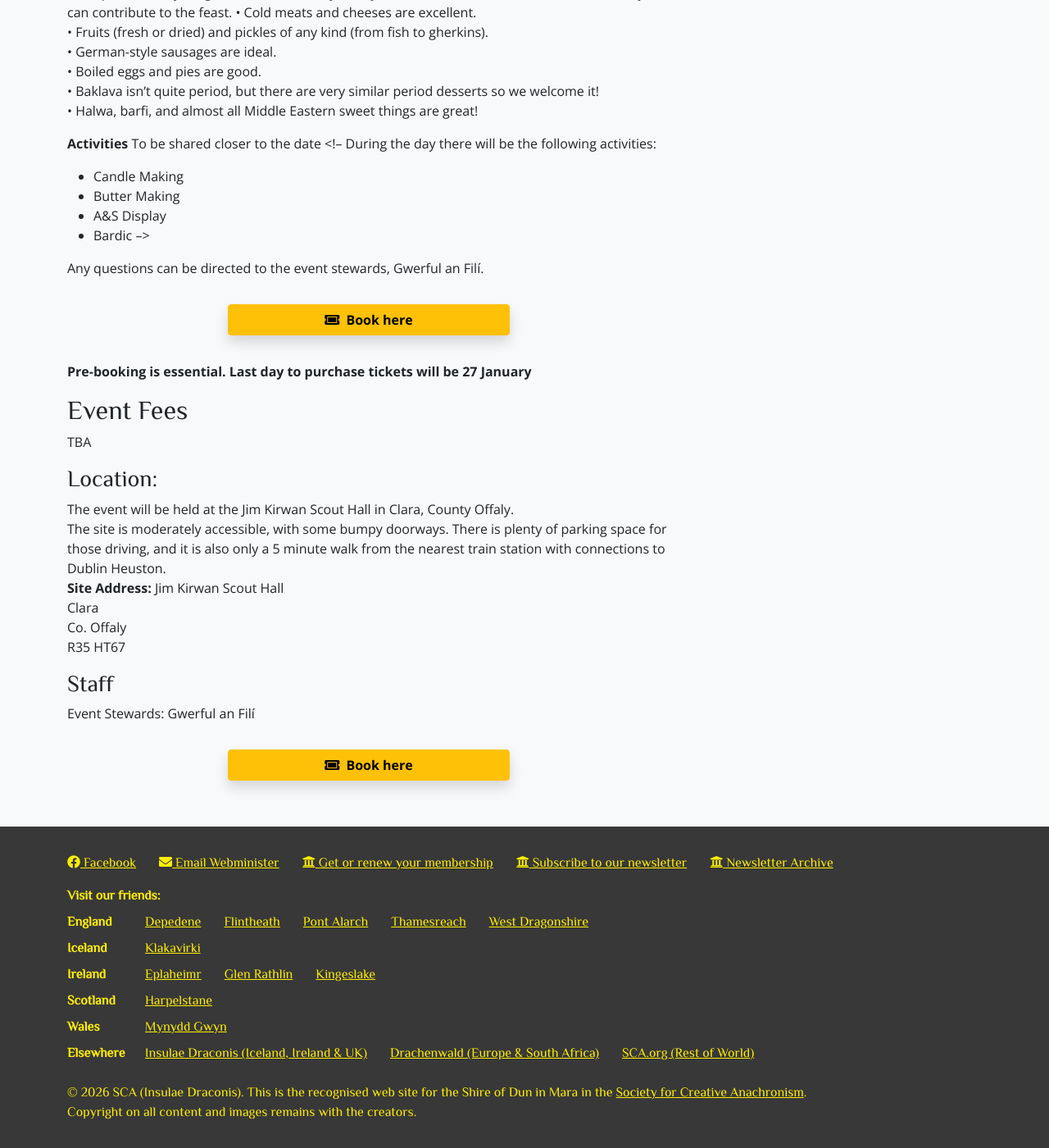
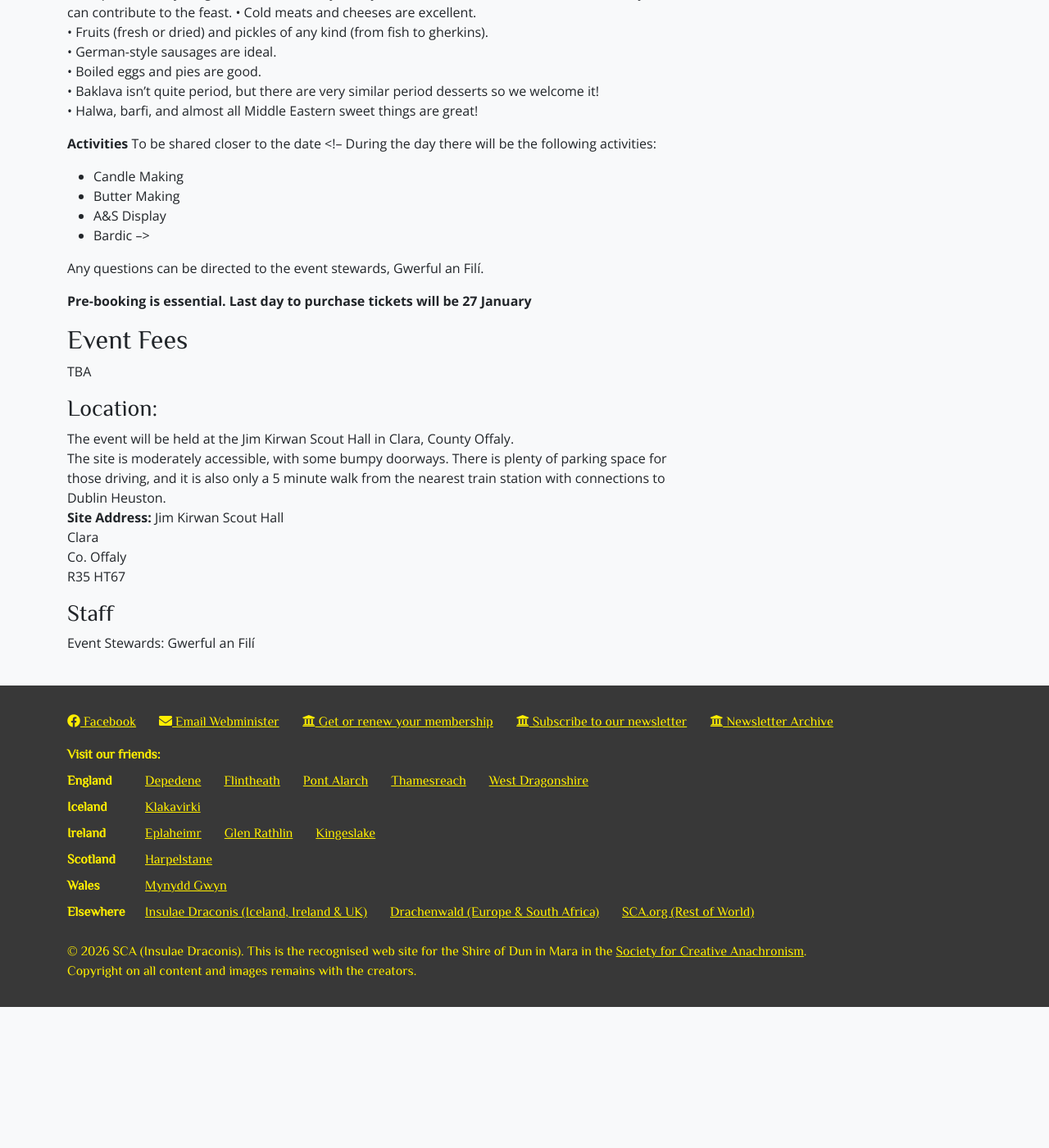
Before and after one commit to drachenwald/dun-in-mara, a Jekyll site: the page built from events/2027/imbolc/index.md, in a window 1280 px wide and 1400 px high, scrolled down 837 px. Shown: the whole window at 82% size. Built offline with Jekyll 4.4.1, drawn with Linux system fonts in a browser that asks for light colours; comment, search, counter and statistics services are not loaded; after the commit the page ends 2065 px from its top, so only the background shows below that.

Commit message:
removed booking link for Imbolc

```diff
--- a/events/2027/imbolc/index.md
+++ b/events/2027/imbolc/index.md
@@ -57,9 +57,9 @@ All attendees are cordially invited to view the display, discuss their entries w
 If you wish to participate in the display, please contact Ingemar of Dun in Mara on Discord, email (nadja@ef.gy) or at the event so we can allocate a table to you.  -->
 
 
-<div class="text-center m-4">
+<!-- <div class="text-center m-4">
   <a class="btn btn-warning shadow m-2 w-50" href="https://fienta.com/imbolc"><i class="fas fa-ticket-alt me-1 m"></i> Book here</a><br />
-</div>
+</div> -->
 
 **Pre-booking is essential. Last day to purchase tickets will be 27 January**
 
@@ -89,6 +89,6 @@ R35 HT67
 
 Event Stewards: Gwerful an Filí
 
-<div class="text-center m-4">
+<!-- <div class="text-center m-4">
   <a class="btn btn-warning shadow m-2 w-50" href="https://fienta.com/imbolc"><i class="fas fa-ticket-alt me-1 m"></i> Book here</a><br />
-</div>
+</div> -->
```
